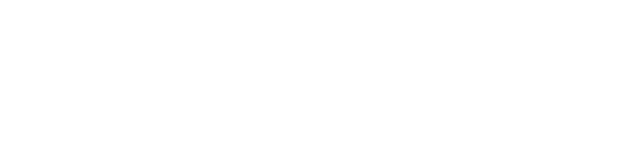
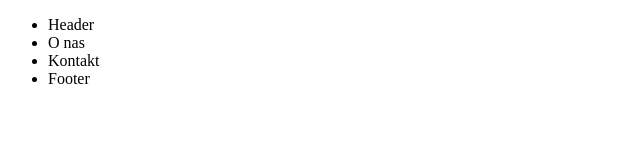
Before and after one commit to spacecucumbre/zadania, a plain HTML site: page index.html in a window 1280 px wide. Shown: the whole page, without its empty margins (0-640 px from the left). Drawn offline with Linux system fonts and the light colour scheme.

Commit message:
poprawione zadanie index.html

```diff
--- a/index.html
+++ b/index.html
@@ -6,17 +6,19 @@
     <title>Document</title>
 </head>
 <body>
-
     <nav>
         <ul>
-            <header id="main"></header>
-            <section id="o-nas"></section>
-                <p class="tekst"></p>
-            <section id="kontakt"></section>
-            <footer id="footer"></footer>
+            <li>Header</li>
+            <li>O nas</li>
+            <li>Kontakt</li>
+            <li>Footer</li>
         </ul>
     </nav>
-
-
+    <header id="main"></header>
+    <section id="o-nas">
+        <p class="tekst"></p>
+    </section>
+    <section id="kontakt"></section>
+    <footer id="footer"></footer>
 </body>
 </html>
```
